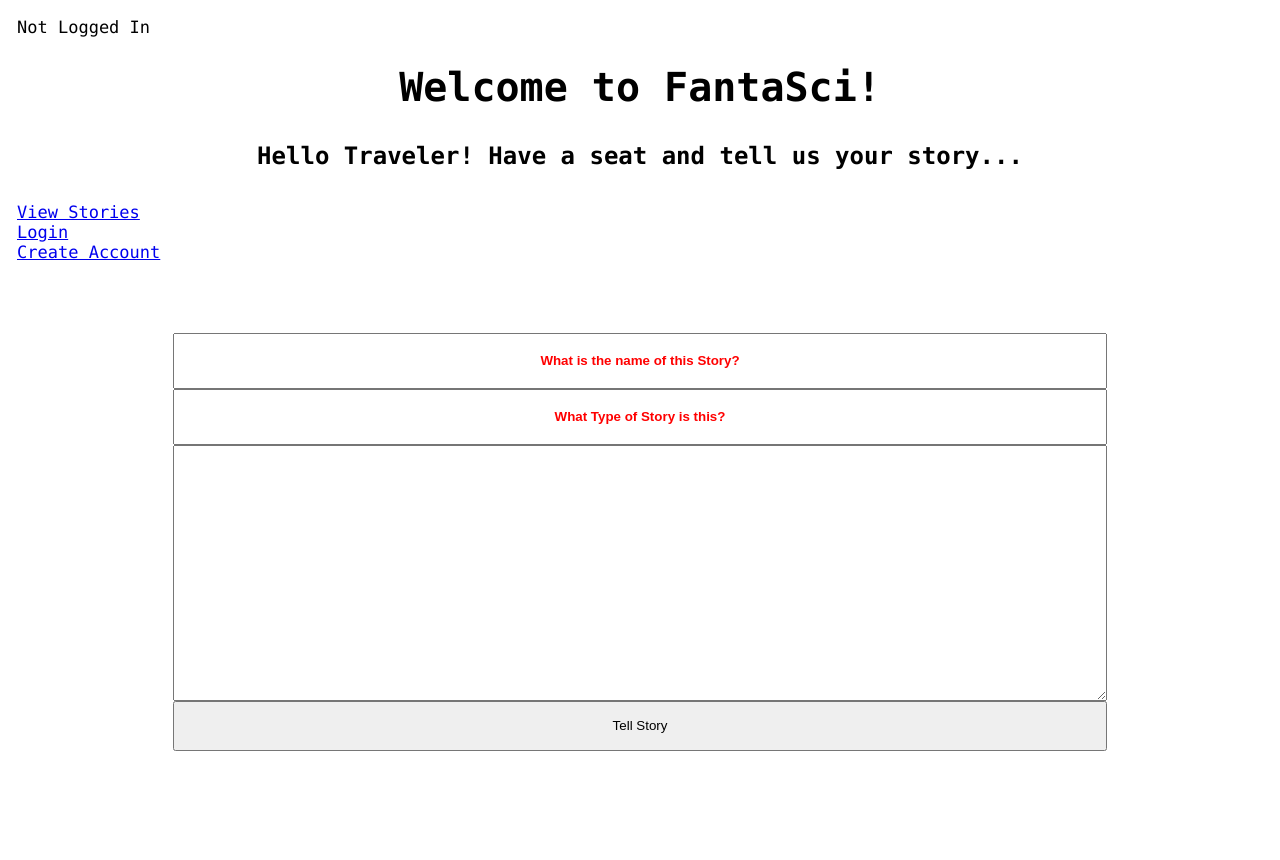
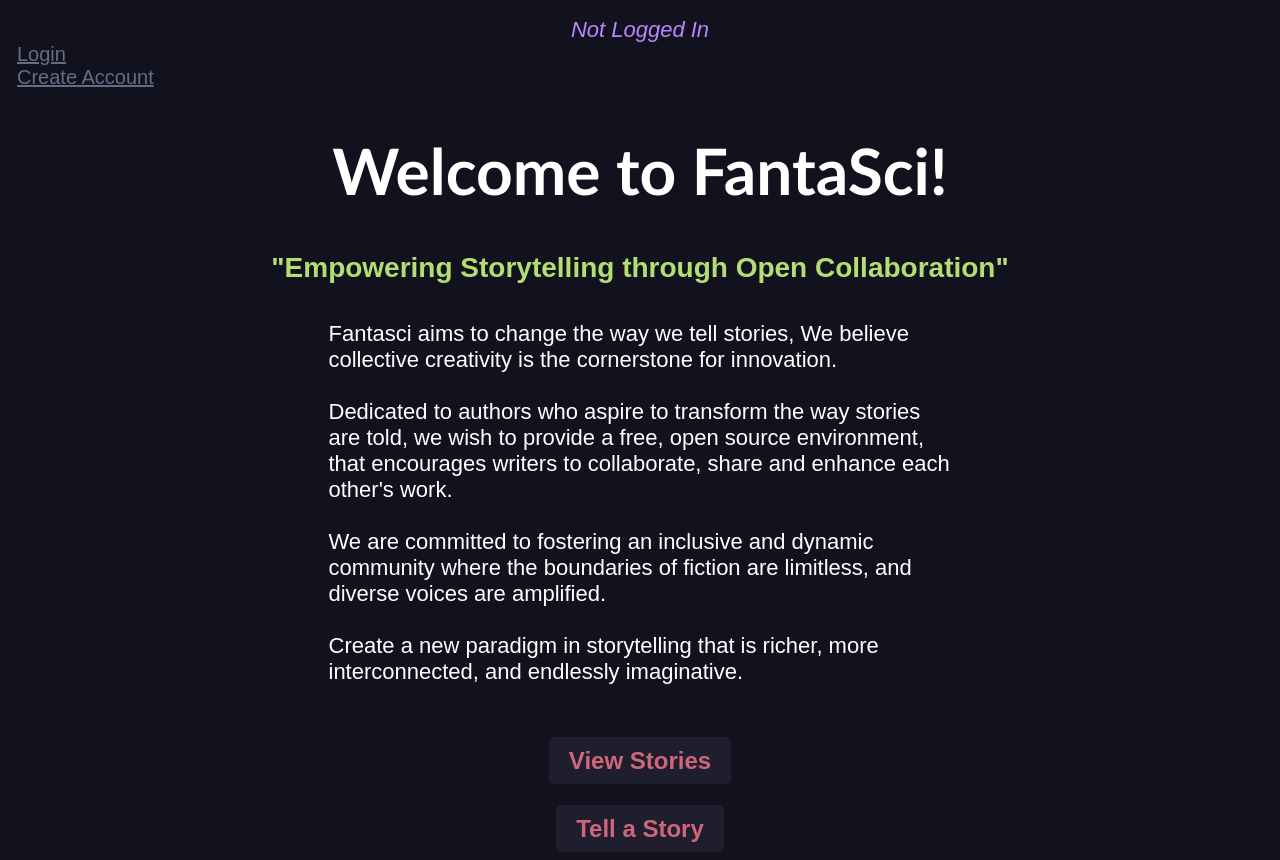
Before and after one commit to dbo-keeganpatton/fantasci, a Flask app: page / in a window 1280 px wide. Before the commit the page ends 751 px from the top, so only its background shows below. Run offline with Flask 3, Linux system fonts and the light colour scheme; parts of the project's set-up code (start-up, migrations or seed data) failed here and were passed over; some libraries are stand-ins or nearby versions.

Commit message:
added templates, updated index & writer styles

```diff
--- a/main.py
+++ b/main.py
@@ -121,8 +121,18 @@ def logout():
 
 @app.route('/', methods=['GET', 'POST'])
 def index():
-    '''Initialize Story Posts'''
+    '''Landing Page / Mission Statement'''
 
+    return render_template('index.html', current_user=current_user)
+
+
+###################################################
+#               Author Canvas GUI                 #
+###################################################
+
+@app.route('/writer/', methods=['GET', 'POST'])
+def writer():
+    '''GUI where users can Auther and contribute to Stories'''
     if request.method == 'POST':
 
         story_title = request.form['title']
@@ -139,7 +149,7 @@ def index():
 
     else:
         stories = NewStory.query.order_by(NewStory.date_created).all()
-        return render_template('index.html', stories=stories, current_user=current_user)
+        return render_template('writer.html', stories=stories, current_user=current_user)
 
 
 ###################################################
--- /dev/null
+++ b/static/css/index.css
@@ -0,0 +1,56 @@
+body {
+	background: #12121F;
+	margin: 17px;
+	font-size: 17px;
+}
+
+h1 {
+	font-size: 64px;
+    color: white;
+    text-align: center;
+	font-family: calibri;
+}
+
+h4 {
+	font-size: 28px;
+	color: #B3DF72;
+	text-align: center;
+	font-family: sans-serif;
+}
+
+
+a {
+	color: #636d83;
+	font-size: 20px;
+	font-family: sans-serif;
+}
+
+p {
+	color: white;
+	font-size: 22px;
+	font-family: sans-serif;
+
+}
+
+.center-container {
+	width: 50%;
+    margin: 0 auto;
+    text-align: left;
+}
+
+.view_stories {
+	color: #CF6679;
+	background-color: #1E1E2E;
+	text-decoration: none;
+	padding: 10px 20px;
+	border-radius: 5px;
+	font-family: sans-serif;
+	font-weight: bold;
+	font-size: 24px;
+	cursor: pointer;
+
+}
+
+.view_stories:hover {
+	background-color: #2A2A3B;
+}
--- a/templates/index.html
+++ b/templates/index.html
@@ -1,46 +1,62 @@
 <!--
-	This Template is the main landing page of the app. Where a User can write a story
-	and navigate to other pages.
+	This Template is the main landing page of the app.
 -->
 
-{% extends 'base.html' %}
+<link rel="stylesheet" href="{{ url_for('static', filename='css/index.css') }}">
 
-{% block head %}
 <title> FantaSci </title>
-{% endblock %}
+
+{% block body %}
+	{% if current_user.is_authenticated %}
+
+	<div style= "text-align: center;">
+		<em style = "color: #636d83; font-size: 22px; font-family: sans-serif;" >
+			Welcome, {{ current_user.username }}!
+		</em>
+		</div>
+		<a href="/logout/" class="button">Logout User</a><br>
+		<h1>Welcome to FantaSci!</h1>
+
+	{% else %}
+
+	<div style= "text-align: center;">
+		<em style = "color: #BB86FC; font-size: 22px; font-family: sans-serif" >Not Logged In</em><br>
+	</div>
+		<a href="/login/" class="button">Login</a><br>
+		<a href="/register/" class="button">Create Account</a><br>
+		<h1>Welcome to FantaSci!</h1>
+
+	{% endif %}
 
 
-{% block body %}
+	<h4>"Empowering Storytelling through Open Collaboration"</h4>
 
-{% if current_user.is_authenticated %}
-<div>Welcome, {{ current_user.username }}!</div>
-	<a href="/logout/" class="button">Logout User</a><br>
-{% else %}
-<div>Not Logged In</div>
-{% endif %}
-
-<div class="content">
-
-	<h1 style="text-align: center; color: black">Welcome to FantaSci!</h1>
-	<h4 style="text-align: center; color: black"> Hello Traveler! Have a seat and tell us your story...</h4>
-
-	<a href="/story_db/" class="button">View Stories</a><br>
-	<a href="/login/" class="button">Login</a><br>
-	<a href="/register/" class="button">Create Account</a><br>
-
-
-	<!-- This is the central form a User can use to write stories -->
-	<div class="form-container">
-		<form action="/" method="POST">
-			<input type="text" name="title" id="title" placeholder="What is the name of this Story?">
-			<input type="text" name="genre" id="genre" placeholder="What Type of Story is this?">
-			<textarea type="text" name="content" id="content" placeholder="The Story goes...">
-			</textarea>
-			<input type="submit" value="Tell Story">
-		</form>
+	<div class="center-container">
+		<p>
+		 Fantasci aims to change the way we tell stories,
+		 We believe collective creativity is the cornerstone
+		 for innovation.
+		 <br><br>
+		 Dedicated to authors who aspire to transform the way stories
+		 are told, we wish to provide a free, open source environment,
+		 that encourages writers to collaborate, share and
+		 enhance each other's work.
+		 <br><br>
+		 We are committed to fostering an inclusive and dynamic community
+		 where the boundaries of fiction are limitless,
+		 and diverse voices are amplified.
+		 <br><br>
+		 Create a new paradigm in storytelling that is richer,
+		 more interconnected, and endlessly imaginative.
+		</p>
 	</div>
 
-</div>
+	<br><br>
 
+	<div style = "text-align: center;">
+		<a href="/story_db/" class="view_stories">View Stories</a>
+		<br><br><br>
+		<a href="/writer/" class="view_stories">Tell a Story</a>
+	</div>
 
 {% endblock %}
```
Also changed, not shown: static/css/writer.css (added, +105 -0 lines), templates/writer.html (added, +60 -0 lines), instance/test.db.
